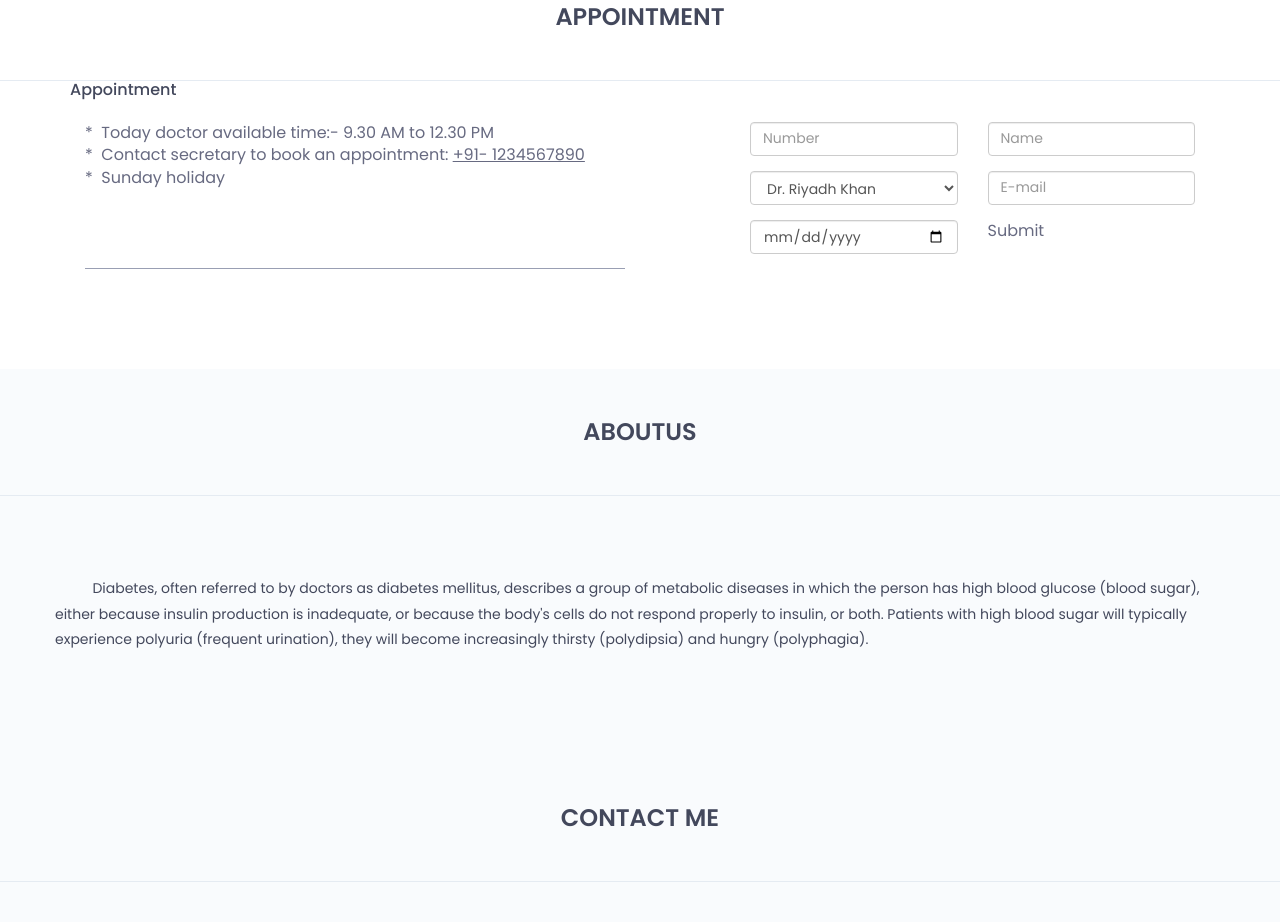
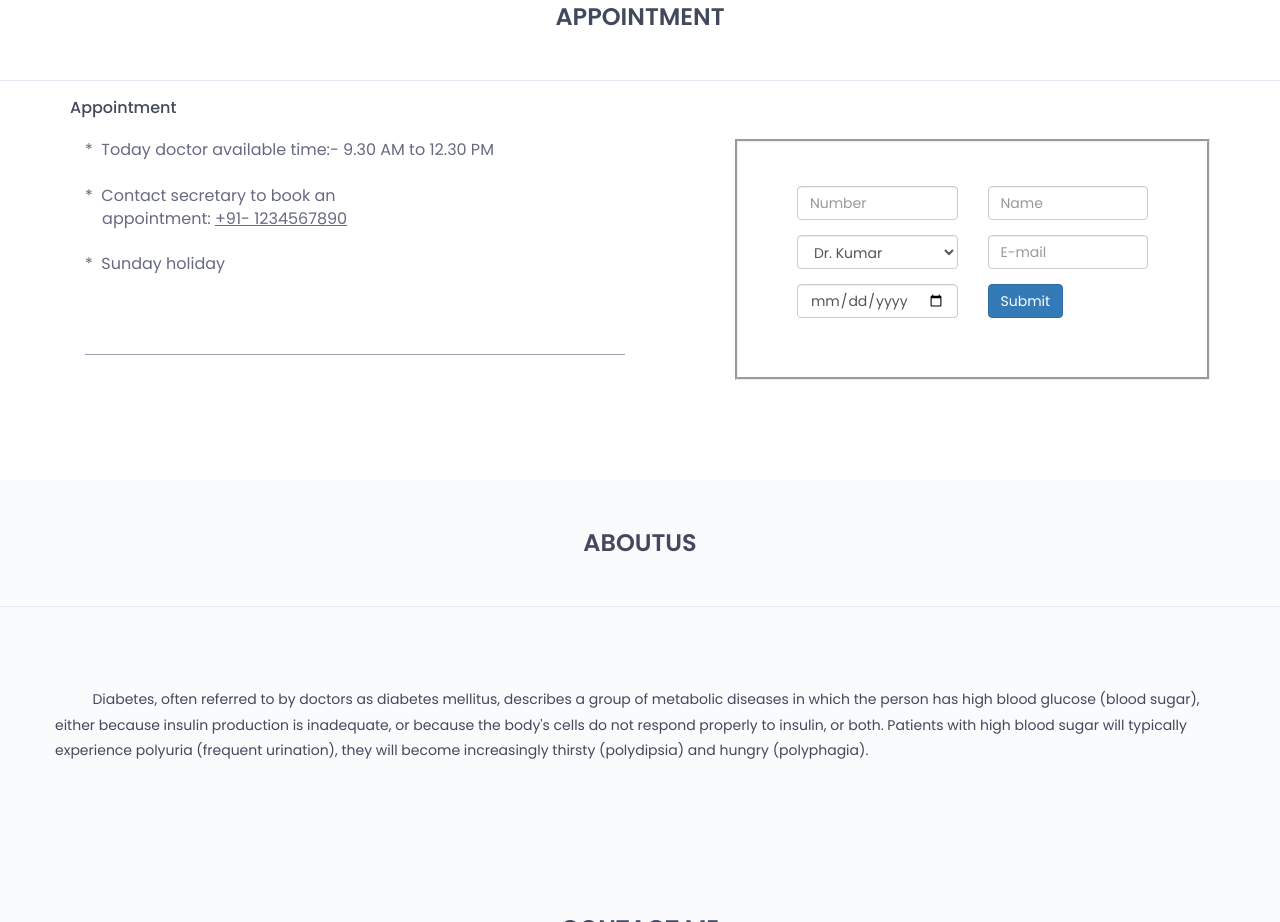
Before and after one commit to selvafelix/homecare1.io, a plain HTML site: page index.html in a window 1280 px wide. Shown: the part 2640-3562 px from the top of the page. Drawn offline with nearby package versions, Linux system fonts and the light colour scheme.

Commit message:
New_form
New_form

```diff
--- a/index.html
+++ b/index.html
@@ -378,20 +378,21 @@ Gestational (jest-TAY-shun-al) diabetes – Some women get this kind of diabetes
 							<ul>
 								<li>
 									<p>
-						<h1>Appointment</h1>
+						<h1><br>Appointment</h1>
 						<br>
 
 						<div class="col-sm-6">
 							<div class="single-about-txt">
 
+
 						*&nbsp;&nbsp;Today doctor available time:- 9.30 AM to 12.30 PM
-						<br>*&nbsp;&nbsp;Contact secretary to book an appointment:&nbsp;<u>+91-&nbsp;1234567890</u>
-						<br>*&nbsp;&nbsp;Sunday holiday
+						<br><br>*&nbsp;&nbsp;Contact secretary to book an<br> &nbsp;&nbsp;&nbsp;&nbsp;appointment:&nbsp;<u>+91-&nbsp;1234567890</u>
+						<br><br>*&nbsp;&nbsp;Sunday holiday<br>
 								</p>
 							</div>
 						</div>
-						<div class="col-sm-offset-1 col-sm-5">
-							<div class=""><div>
+						<div class="col-sm-offset-1 col-sm-5 " style="border-style: groove;">
+							<div class="" style="margin: 10%;"><div>
 								<form action="#" method="post">
                             <div class="row">
                                 <div class="col-12 col-md-6">
@@ -409,8 +410,8 @@ Gestational (jest-TAY-shun-al) diabetes – Some women get this kind of diabetes
                                     <div class="form-group">
 
                                         <select class="form-control" id="doctors">
-                                            <option>Dr. Riyadh Khan</option>
-                                            <option>Dr. Kumkum Rashid</option>
+                                            <option >Dr. Riyadh Khan</option>
+                                            <option selected>Dr. Kumar</option>
                                             <option>Dr. Lim Sarah</option>
                                         </select>
                                     </div>
@@ -428,7 +429,7 @@ Gestational (jest-TAY-shun-al) diabetes – Some women get this kind of diabetes
                                 </div>
                                 <div class="col-12 col-md-6">
                                     <div class="form-group">
-                                <button>Submit</button>
+                                <button type="submit" class="btn btn-primary">Submit</button>
                             </div>
                         </form>
 							</div>
```
